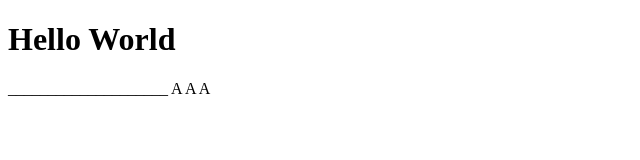
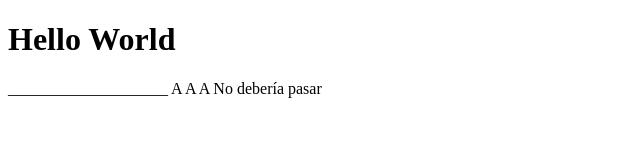
Before and after one commit to homelabteam/homelabteam.github.io, a plain HTML site: page index.html in a window 1280 px wide. Shown: the whole page, without its empty margins (0-640 px from the left). Drawn offline with Linux system fonts and the light colour scheme.

Commit message:
No debería pasar

```diff
--- a/index.html
+++ b/index.html
@@ -10,5 +10,6 @@
 A
 A
 A
+No debería pasar
 </body>
 </html>
```
